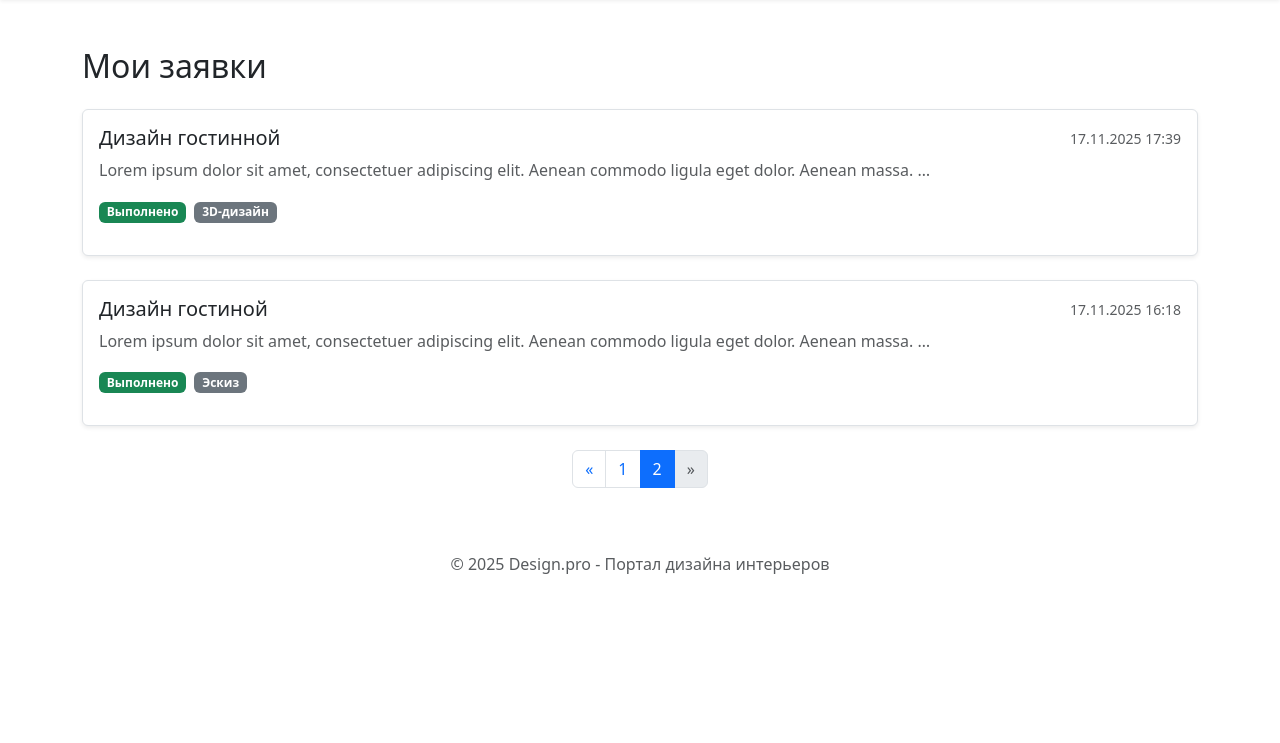
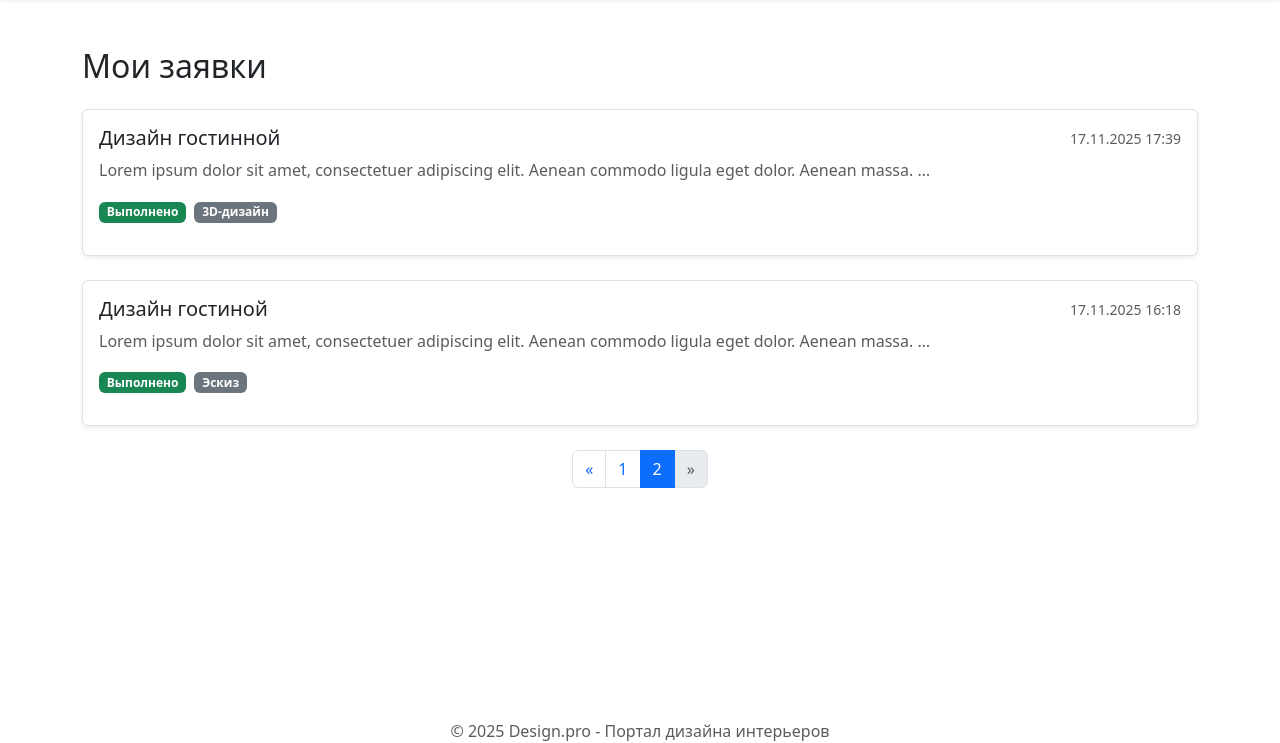
Before and after one commit to kasper-bl/Practical_work2, a Django app: page /catalog/user_application/?page=2 in a window 1280 px wide. Shown: the part 69-812 px from the top of the page. Before the commit the page ends 643 px from the top, so only its background shows below. Run offline with Django 5.2, Linux system fonts and the light colour scheme; a user stored in the database is signed in; data comes from the database, SQL or seed files in the repository; both versions use the stored data as it was after the commit; tables that the repository leaves empty hold one stand-in row (values such as "Sample post").

Commit message:
changing the design

```diff
--- a/catalog/templates/create_application.html
+++ b/catalog/templates/create_application.html
@@ -1,7 +1,7 @@
 {% extends "base_generic.html" %}
 
 {% block content %}
-    <div class="container">
+    <div class="container " style="height: 90vh;">
         <h2>Создать заявку</h2>
         <form method="post" enctype="multipart/form-data">
             {% csrf_token %}
--- a/catalog/templates/index.html
+++ b/catalog/templates/index.html
@@ -1,7 +1,7 @@
 {% extends "base_generic.html" %}
 
 {% block content %}
-    <main class="container py-5">
+    <main class="container py-5" style="height: 90vh;">
         <section class="welcome-section text-center mb-5">
             <header>
                 <h1 class="display-5 fw-bold">
--- a/catalog/templates/user_application.html
+++ b/catalog/templates/user_application.html
@@ -1,7 +1,7 @@
 {% extends "base_generic.html" %}
 
 {% block content %}
-    <main class="container py-5">
+    <main class="container py-5" style="height: 90vh;">
         <section class="my-applications-section">
             <header class="mb-4">
                 <h1 class="h2">Мои заявки</h1>
```
Also changed, not shown: db.sqlite3.
